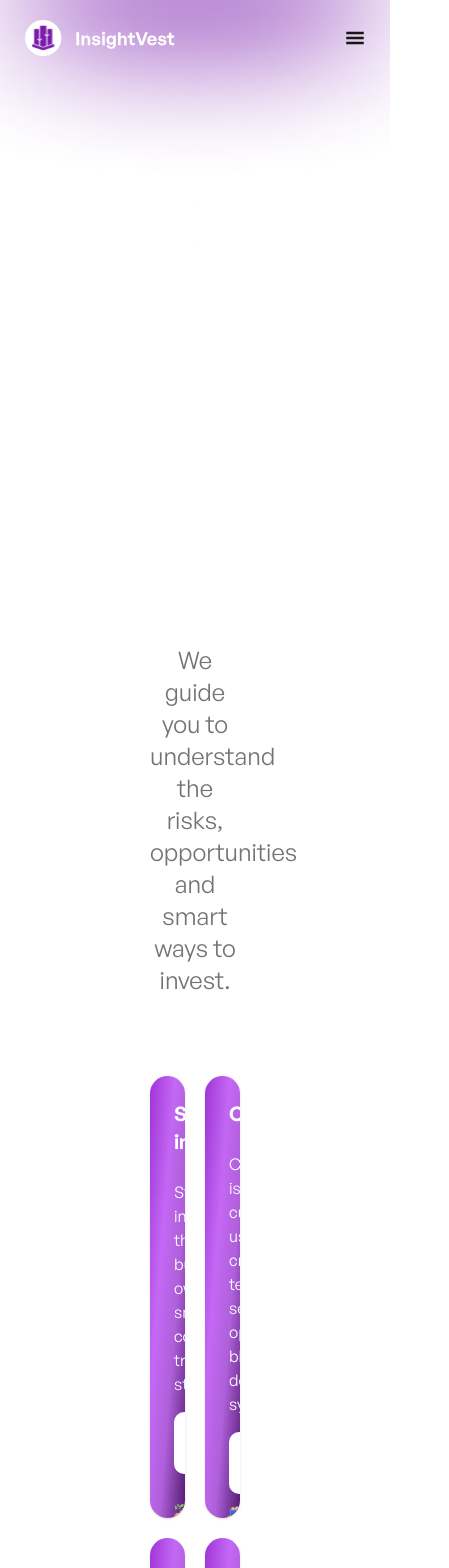
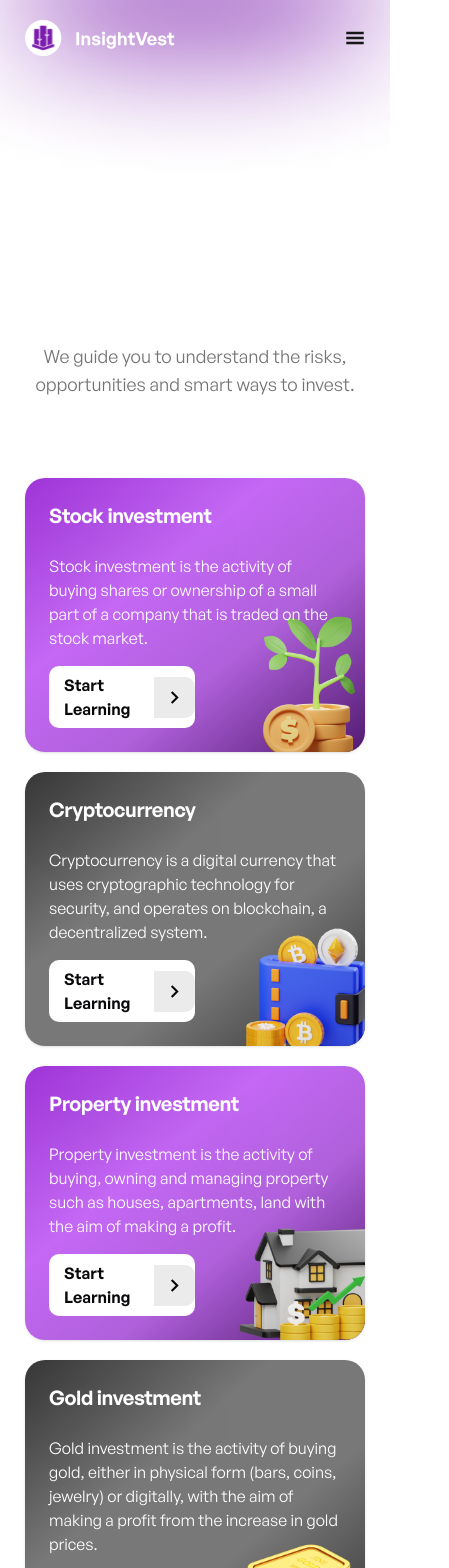
Before and after one commit to MicRoCats7/insight-vest, a Next.js app: page /education in a window 390 px wide. Shown: the top 1568 px of the page, 449 px wide, since content can reach past the window. Built offline with nearby package versions, Linux system fonts and the light colour scheme.

Commit message:
add responsive in feat/education

```diff
--- a/app/(root)/education/[id]/layout.jsx
+++ b/app/(root)/education/[id]/layout.jsx
@@ -22,7 +22,7 @@ export default function page({ params, children }) {
     }, [])
 
     return (
-        <section className="wrapper pb-20">
+        <section className="md:wrapper wrapper-mobile pb-20">
             <div className='flex items-center gap-2.5 mt-16'>
                 <Image
                     src={iconLight}
--- a/app/(root)/education/[id]/material/[[...MaterialId]]/page.jsx
+++ b/app/(root)/education/[id]/material/[[...MaterialId]]/page.jsx
@@ -14,12 +14,12 @@ export default function page({ params }) {
     let nextIDMaterial = ListMaterialDetail.content[currentIndexMaterial + 1]?.id
 
     return (
-        <div className='mt-5 grid grid-cols-3 gap-10'>
-            <div className='col-span-1'>
+        <div className='mt-5 grid md:grid-cols-3 grid-cols-1 md:gap-10'>
+            <div className='md:col-span-1 mb-12 md:mb-0'>
                 {ListMaterialDetail.content.map((item, index) => (
-                    <div key={index} className='border-b-2 border-[#2B2B2B] pb-5'>
+                    <div key={index} className='border-b-2 border-[#2B2B2B] py-5'>
                         <Link href={`${item.id}`}>
-                            <h1 className='text-2xl font-general-sans-medium'>{`${params.MaterialId[1]}.${index + 1}`} {item.heading}</h1>
+                            <h1 className='md:text-2xl text-lg font-general-sans-medium'>{`${params.MaterialId[1]}.${index + 1}`} {item.heading}</h1>
                         </Link>
                     </div>
                 ))}
--- a/app/(root)/education/[id]/page.jsx
+++ b/app/(root)/education/[id]/page.jsx
@@ -12,14 +12,15 @@ export default function page({ params }) {
             {educationDetail.material.sub_material.map((item, index) => (
                 <Link href={`/education/${params.id}/material/${item.id}/${index + 1}/${item.content[0].id}`}>
                     <div key={index} className='w-full rounded-[20px] bg-[#232523] p-5 flex justify-between items-center'>
-                        <div className='flex items-center gap-7'>
+                        <div className='flex items-center md:gap-7 gap-3'>
                             <div className='w-16 h-16 bg-[#363736] flex items-center justify-center rounded-xl'>
                                 <Image
                                     src={iconTask}
                                     alt='icon task'
+                                    className='md:w-8 md:h-8'
                                 />
                             </div>
-                            <h1 className='font-general-sans-semibold text-2xl'>{index + 1}. {item.chapter_title}</h1>
+                            <h1 className='font-general-sans-semibold md:text-2xl text-xl w-[200px] md:w-auto'>{index + 1}. {item.chapter_title}</h1>
                         </div>
                         <div>
                             <Image
--- a/app/(root)/education/page.jsx
+++ b/app/(root)/education/page.jsx
@@ -8,7 +8,7 @@ export default function page() {
     const specialIndexes = [1, 2, 5];
 
     return (
-        <section className="wrapper pb-20">
+        <section className="md:wrapper wrapper-mobile pb-20">
             <div style={{
                 backgroundImage: "url('/assets/education/bg_noise_&_texture_education.png')",
                 backgroundSize: "100%",
@@ -27,16 +27,21 @@ export default function page() {
             />
 
             <div className='mt-24 mb-20'>
-                <h1 className='leading-[50px] h-28 w-full whitespace-pre-line text-[55px] font-general-sans-semibold text-center bg-gradient-to-r from-[#FFFFFF80] via-white to-[#FFFFFF80] inline-block text-transparent bg-clip-text'>
+                <h1 className='leading-[50px] lg:h-28 w-full lg:whitespace-pre-line md:text-[55px] text-[35px] font-general-sans-semibold text-center bg-gradient-to-r from-[#FFFFFF80] via-white to-[#FFFFFF80] inline-block text-transparent bg-clip-text'>
                     {`Explore the World of Investment
                     with the Right Insights`}
                 </h1>
-                <p className='mt-5 text-2xl text-center opacity-60'>We guide you to understand the risks, opportunities and smart ways to invest.</p>
+                <p className='mt-5 md:text-2xl text-lg text-center opacity-60'>We guide you to understand the risks, opportunities and smart ways to invest.</p>
             </div>
 
-            <div className='grid grid-cols-2 gap-5'>
+            <div className='grid md:grid-cols-2 grid-cols-1 gap-5'>
                 {getAllEducation.map((item, index) => (
-                    <CardLearning key={index} item={item} isSpecial={specialIndexes.includes(index)} />
+                    <CardLearning
+                        key={index}
+                        item={item}
+                        isSpecial={specialIndexes.includes(index)}
+                        isOdd={index % 2 !== 0}
+                    />
                 ))}
             </div>
         </section>
```
